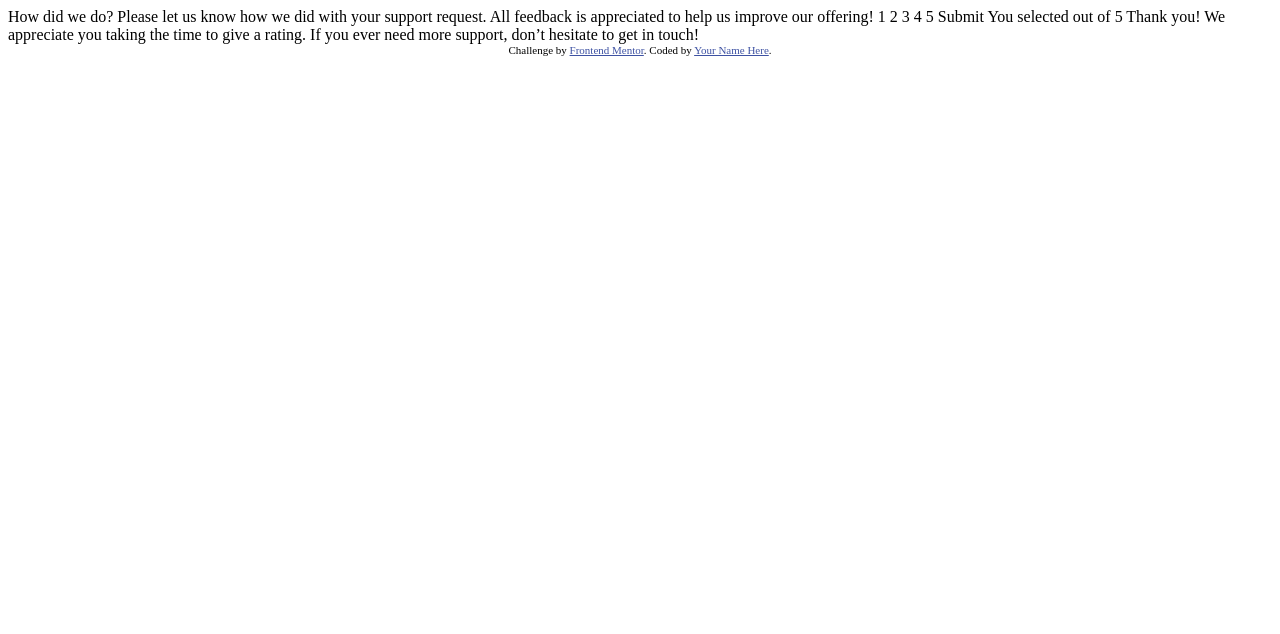
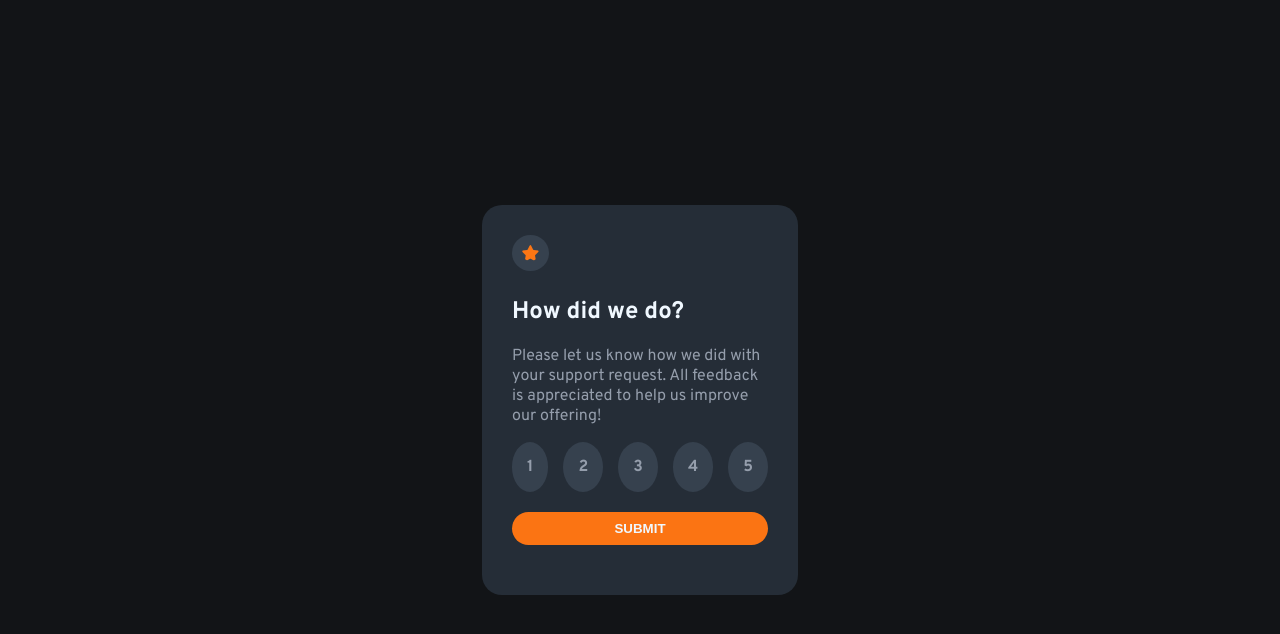
Before and after one commit to sphamandla-s/Interactive-rating-component, a plain HTML site: page index.html in a window 1280 px wide. Drawn offline with Linux system fonts and the light colour scheme.

Commit message:
Fixed styling

```diff
--- /dev/null
+++ b/css/style.css
@@ -0,0 +1,86 @@
+@import url('https://fonts.googleapis.com/css2?family=Overpass:wght@400;700&display=swap');
+
+body {
+    padding: 0;
+    margin: 0;
+    display: flex;
+    flex-direction: column;
+    justify-content: center;
+    align-items: center;
+    min-height: 100vh;
+    background-color: hsl(216, 12%, 8%);
+    font-family: 'Overpass', sans-serif;
+}
+
+p, #rating li {
+    font-size: 400;
+    color: hsl(217, 12%, 63%);
+    font-weight: lighter;
+}
+
+h1, button {
+    font-size: 700;
+    color:aliceblue;
+}
+
+
+main {
+    width: 20%;
+    background-color: hsl(213, 19%, 18%);
+    border-radius: 20px;
+    padding: 30px;
+}
+
+
+.rate-us img {
+    border: none;
+    padding: 10px;
+    background-color: hsl(214, 18%, 26%);
+    border-radius: 50%;
+}
+
+
+#rating {
+    list-style: none;
+    display: flex;
+    justify-content: space-between;
+    margin: 0;
+    padding: 0;
+}
+
+#rating li {
+    padding: 15px;
+    background-color: hsl(214, 18%, 26%);
+    border-radius: 50%;
+    font-weight: bold;
+    cursor: pointer;
+}
+
+#SubmitBtn {
+    margin: 20px 0;
+    width: 100%;
+    padding: 9px 0;
+    border-radius: 20px;
+    border: none;
+    text-transform: uppercase;
+    font-weight: bold;
+    background-color: hsl(25, 97%, 53%);
+    cursor: pointer;
+}
+
+
+.thank-you {
+    text-align: center;
+}
+
+#rated {
+    background-color: hsl(214, 18%, 26%);
+    padding: 10px;
+    border-radius: 20px;
+    color: hsl(25, 97%, 53%);
+}
+
+
+.hidden {
+    display: none;
+}
--- a/index.html
+++ b/index.html
@@ -5,45 +5,47 @@
   <meta name="viewport" content="width=device-width, initial-scale=1.0"> <!-- displays site properly based on user's device -->
 
   <link rel="icon" type="image/png" sizes="32x32" href="./images/favicon-32x32.png">
+  <link rel="stylesheet" href="/css/style.css">
 
   <title>Frontend Mentor | Interactive rating component</title>
 
-  <!-- Feel free to remove these styles or customise in your own stylesheet 👍 -->
-  <style>
-    .attribution { font-size: 11px; text-align: center; }
-    .attribution a { color: hsl(228, 45%, 44%); }
-  </style>
+
 </head>
 <body>
 
-  <!-- Rating state start -->
+  <main>
+    <section class="rate-us">
+      <img src="/images/icon-star.svg" alt="">
+      <h1>How did we do?</h1>
+      <p>
+        Please let us know how we did with your support request.
+        All feedback is appreciated to help us improve our offering!
+      </p>
+      <ul id="rating">
+        <li>1</li>
+        <li>2</li>
+        <li>3</li>
+        <li>4</li>
+        <li>5</li>
+      </ul>
 
-  How did we do?
+      <button id="SubmitBtn">Submit</button>
+    </section>
 
-  Please let us know how we did with your support request. All feedback is appreciated
-  to help us improve our offering!
+    <section class="thank-you hidden">
+      <img src="/images/illustration-thank-you.svg" alt="thank-you">
 
-  1 2 3 4 5
+      <p id="rated">You selected <span id="Wegot"></span> out of 5</p>
+      <h1>Thank you!</h1>
+      <p>
+        We appreciate you taking the time to give a rating.
+        If you ever need more support, don’t hesitate to get in touch!
+      </p>
 
-  Submit
-
-  <!-- Rating state end -->
-
-  <!-- Thank you state start -->
-
-  You selected <!-- Add rating here --> out of 5
-
-  Thank you!
-
-  We appreciate you taking the time to give a rating. If you ever need more support,
-  don’t hesitate to get in touch!
-
-  <!-- Thank you state end -->
+    </section>
+  </main>
 
 
-  <div class="attribution">
-    Challenge by <a href="https://www.frontendmentor.io?ref=challenge" target="_blank">Frontend Mentor</a>.
-    Coded by <a href="#">Your Name Here</a>.
-  </div>
+  <script src="/javascript/app.js"></script>
 </body>
 </html>
--- /dev/null
+++ b/javascript/app.js
@@ -0,0 +1,14 @@
+const rateBtn = document.querySelector("#SubmitBtn");
+const rating = document.querySelector("#rating");
+const rated = document.querySelector("#Wegot")
+
+rateBtn.addEventListener('click', (e) => {
+    document.querySelector(".rate-us").classList.toggle("hidden");
+    document.querySelector(".thank-you").classList.toggle("hidden");
+});
+
+rating.addEventListener("click", (e) => {
+    rated.innerText = e.target.innerText;
+    e.target.style.backgroundColor = 'gray';
+    e.target.style.color = 'white';
+});
```
